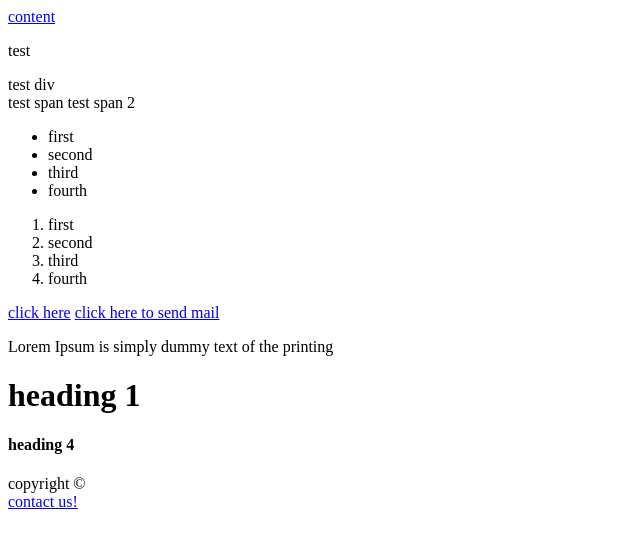
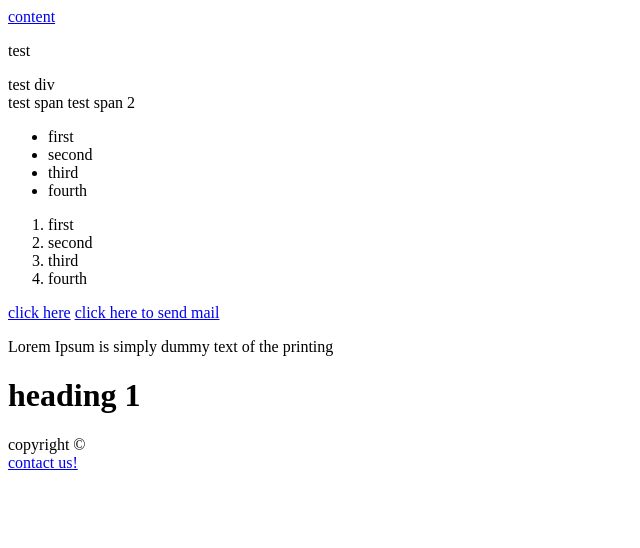
Before and after one commit to DanNerghes/intro_html, a plain HTML site: page index.html in a window 1280 px wide. Shown: the whole page, without its empty margins (0-640 px from the left). Drawn offline with Linux system fonts and the light colour scheme.

Commit message:
Update index.html

```diff
--- a/index.html
+++ b/index.html
@@ -32,7 +32,7 @@
     <p id="content">Lorem Ipsum is simply dummy text of the printing</p>
 
     <h1>heading 1</h1>
-    <h4>heading 4</h4>
+<!--     <h4>heading 4</h4> -->
 
     copyright &copy;
 
```
